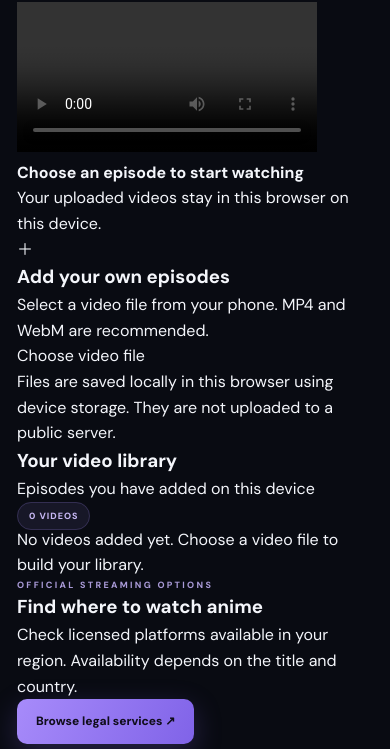
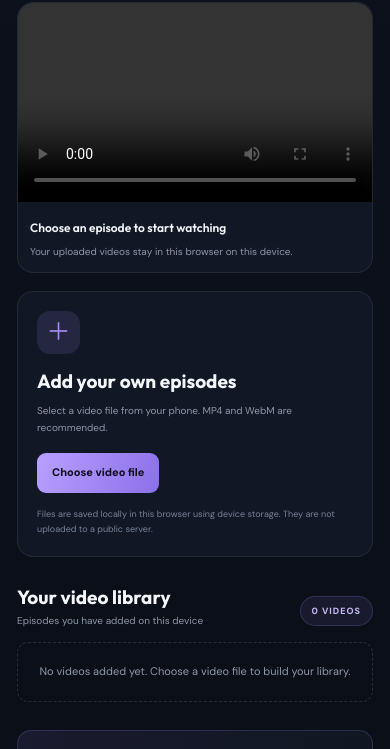
Before and after one commit to himonbaruah-prog/anime-website, a plain HTML site: page index.html in a window 390 px wide. Shown: the part 2518-3267 px from the top of the page. Drawn offline with Linux system fonts and the light colour scheme; no server answers.

Commit message:
Style AniVerse video player and upload library

```diff
--- a/style.css
+++ b/style.css
@@ -212,3 +212,42 @@ button { cursor:pointer; }
 }
 @media (max-width:360px) { .live-indicator { display:none; } .hero-actions { gap:15px; } .primary-button { padding:12px 14px; } .anime-poster { height:170px; } }
 @media (prefers-reduced-motion:reduce) { *,*::before,*::after { scroll-behavior:auto!important; transition:none!important; animation:none!important; } }
+
+/* Streaming and personal video library */
+.watch-section { background:linear-gradient(180deg,#0c111c,#0a0e17); }
+.watch-layout { display:grid; grid-template-columns:minmax(0,1.7fr) minmax(230px,.8fr); gap:18px; align-items:stretch; }
+.player-panel,.upload-panel { min-width:0; border:1px solid var(--line); border-radius:16px; background:#111724; overflow:hidden; }
+#local-player { display:block; width:100%; aspect-ratio:16/9; max-height:560px; background:#05070b; object-fit:contain; }
+.player-caption { display:flex; align-items:center; justify-content:space-between; gap:12px; padding:15px 17px; }
+.player-caption strong { font:600 14px 'Outfit',sans-serif; }
+.player-caption p,.upload-panel p,.library-heading p,.legal-stream-panel p { color:var(--muted); font-size:10px; margin-top:4px; }
+.remove-video,.delete-local { border:1px solid rgba(255,255,255,.12); border-radius:8px; background:#20283a; color:#d9ddec; padding:8px 10px; font-size:10px; }
+.upload-panel { padding:24px; display:flex; flex-direction:column; align-items:flex-start; justify-content:center; }
+.upload-icon { width:43px; height:43px; display:grid; place-items:center; border-radius:13px; background:rgba(167,139,250,.13); color:var(--accent); font-size:24px; margin-bottom:15px; }
+.upload-panel h3,.library-heading h3,.legal-stream-panel h3 { font:650 19px 'Outfit',sans-serif; }
+.upload-panel > p { line-height:1.7; margin:9px 0 17px; }
+.upload-button { display:inline-flex; padding:11px 15px; border-radius:9px; background:linear-gradient(110deg,#b7a0ff,#8b70e9); color:#110d1c; font-size:11px; font-weight:800; cursor:pointer; }
+.upload-panel .upload-note { margin:14px 0 0; color:#788398; font-size:9px; }
+.library-heading { display:flex; align-items:center; justify-content:space-between; margin:28px 0 13px; }
+.video-library { display:grid; gap:9px; }
+.video-library-item { display:flex; align-items:center; gap:12px; padding:12px; border:1px solid var(--line); border-radius:11px; background:#111724; min-width:0; }
+.video-file-icon { width:36px; height:36px; flex:0 0 auto; display:grid; place-items:center; border-radius:10px; background:rgba(117,217,232,.1); color:var(--cyan); }
+.video-file-info { min-width:0; flex:1; }
+.video-file-info strong,.video-file-info small { display:block; overflow:hidden; white-space:nowrap; text-overflow:ellipsis; }
+.video-file-info strong { font-size:11px; }
+.video-file-info small { color:var(--muted); font-size:9px; margin-top:3px; }
+.play-local { border:0; border-radius:8px; padding:8px 12px; background:rgba(167,139,250,.17); color:#d7caff; font-size:10px; font-weight:800; }
+.library-empty { padding:20px; border:1px dashed rgba(255,255,255,.13); border-radius:11px; color:var(--muted); font-size:11px; text-align:center; }
+.legal-stream-panel { display:flex; align-items:center; justify-content:space-between; gap:20px; margin-top:28px; padding:22px; border:1px solid rgba(167,139,250,.2); border-radius:14px; background:linear-gradient(110deg,rgba(167,139,250,.1),rgba(117,217,232,.04)); }
+.legal-stream-panel p { max-width:540px; line-height:1.6; }
+.legal-stream-panel .primary-button { flex:0 0 auto; }
+@media(max-width:700px) {
+  .watch-layout { grid-template-columns:1fr; }
+  .upload-panel { padding:19px; }
+  .player-caption { padding:12px; }
+  .player-caption strong { font-size:12px; }
+  .legal-stream-panel { align-items:flex-start; flex-direction:column; padding:17px; }
+  .video-library-item { gap:8px; padding:9px; }
+  .video-file-info strong { font-size:10px; }
+  .play-local,.delete-local { padding:7px 9px; }
+}
```
